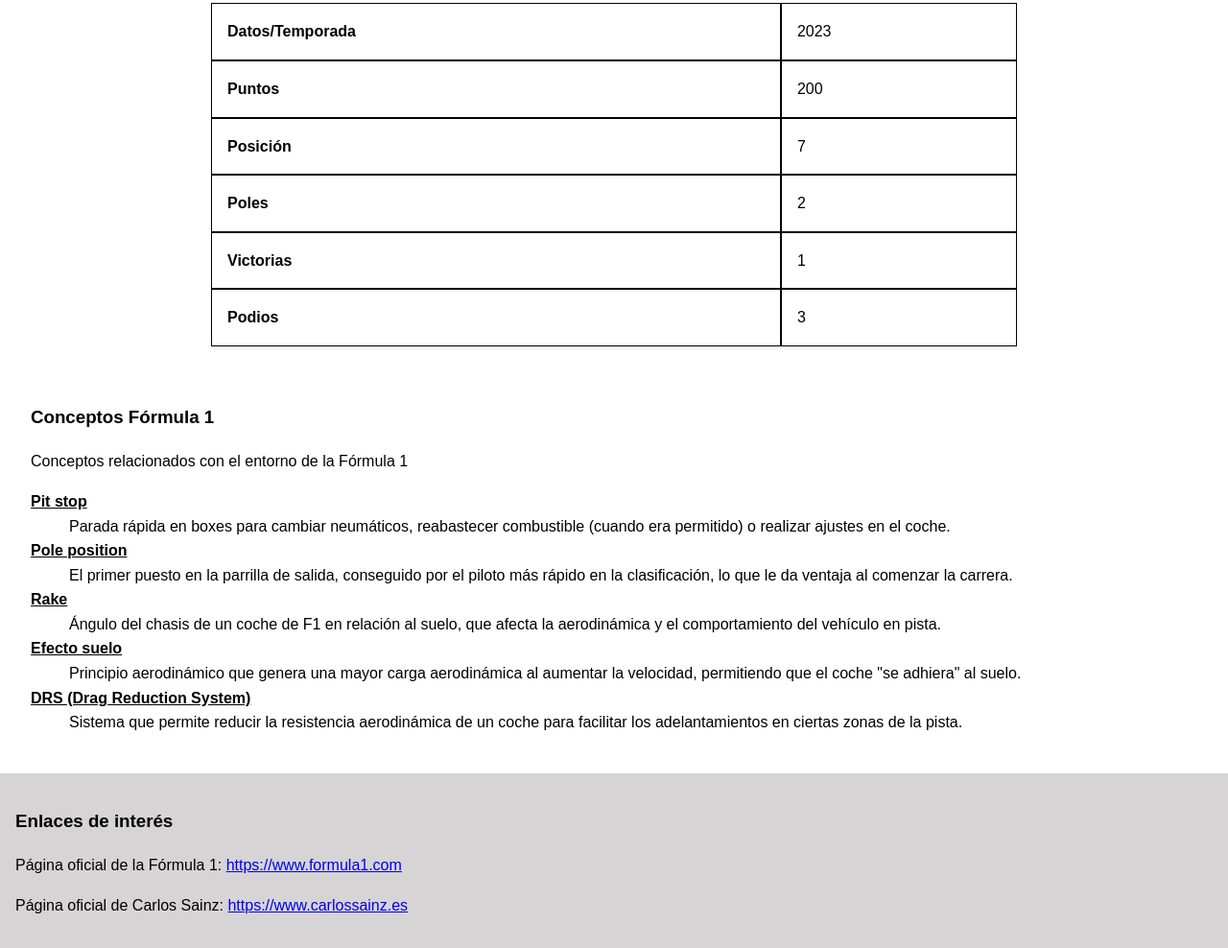
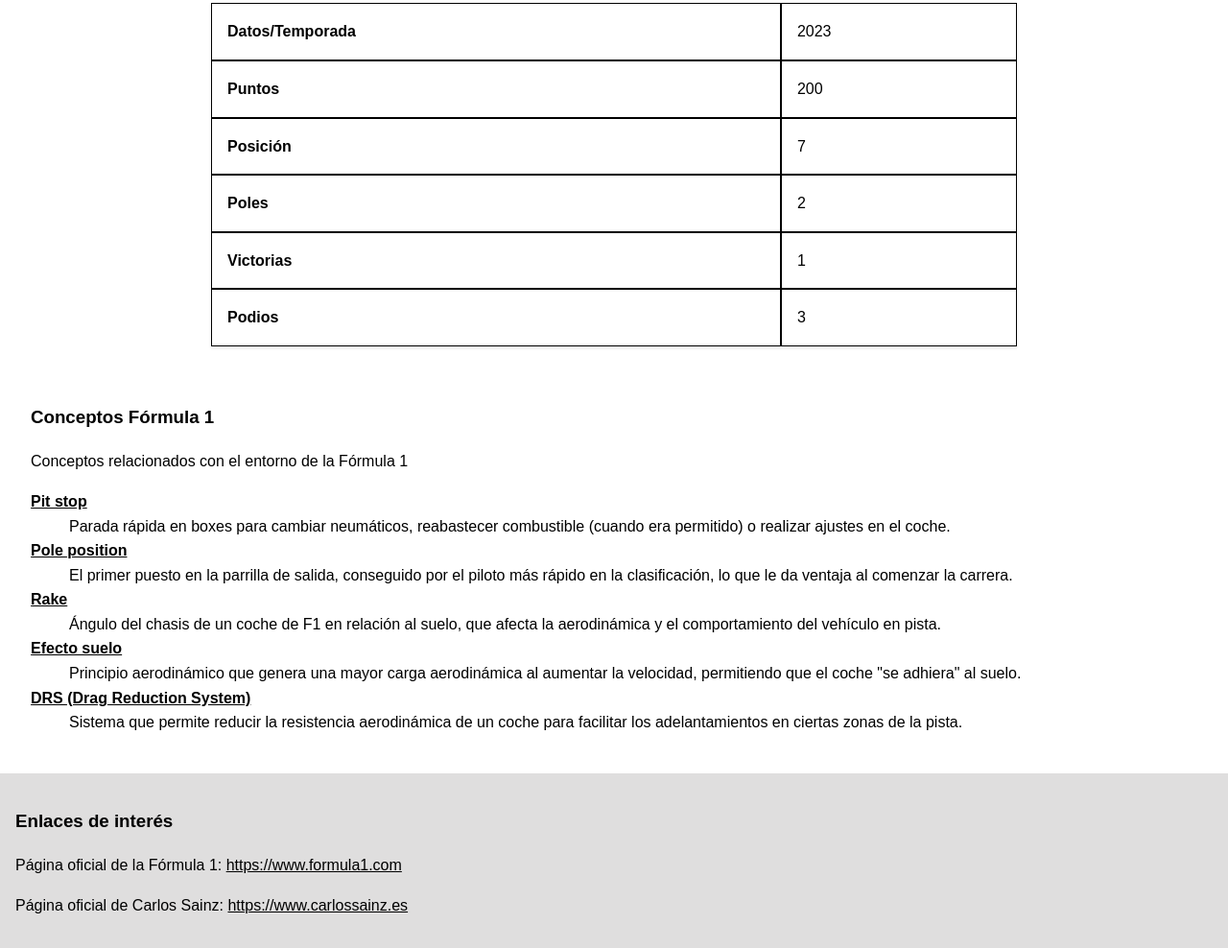
Before and after one commit to UO294936/SEW, a plain HTML site: page F1Desktop/piloto.html in a window 1280 px wide. Shown: the part 3367-4355 px from the top of the page at 96% size. Drawn offline with Linux system fonts and the light colour scheme.

Commit message:
Update estilo.css

```diff
--- a/F1Desktop/estilo/estilo.css
+++ b/F1Desktop/estilo/estilo.css
@@ -40,11 +40,23 @@ header * {
 /*
    Especificidad: (0, 0, 1) = 1
 */
+/*
+   Especificidad: (0, 0, 1) = 1
+*/
 footer {
-   background-color: #ada8a87e;  /*Color heredado de body (#261915)*/
+   background-color: #bebcbc7e;  /*Color heredado de body (#000000)*/
    margin: 0;
    padding: 1em;
 }
+
+/*
+   Especificidad: (0, 0, 2) = 2
+   Enlaces del footer
+*/
+footer a{
+   color: #000000;  /*Background color heredado de footer (#bebcbc7e)*/
+}
+
 
 /*
    Especificidad: (0, 0, 1) = 1
```
